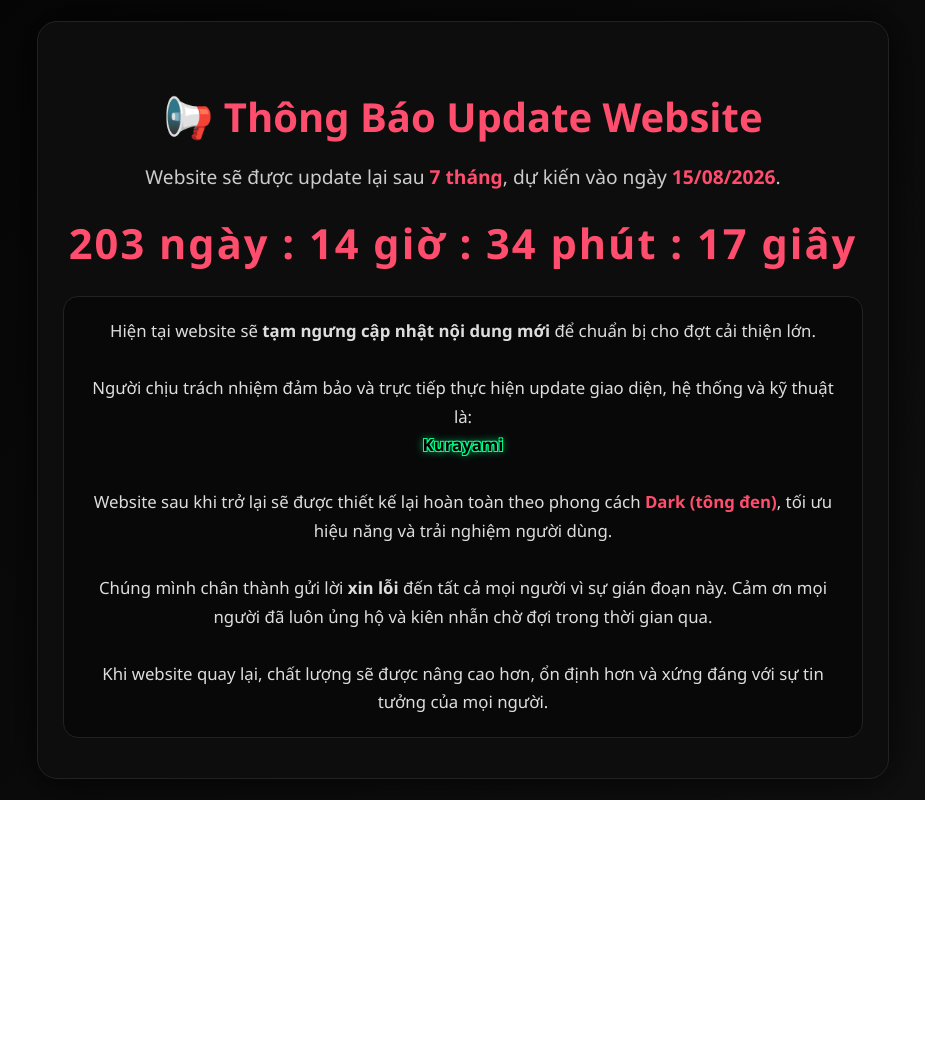
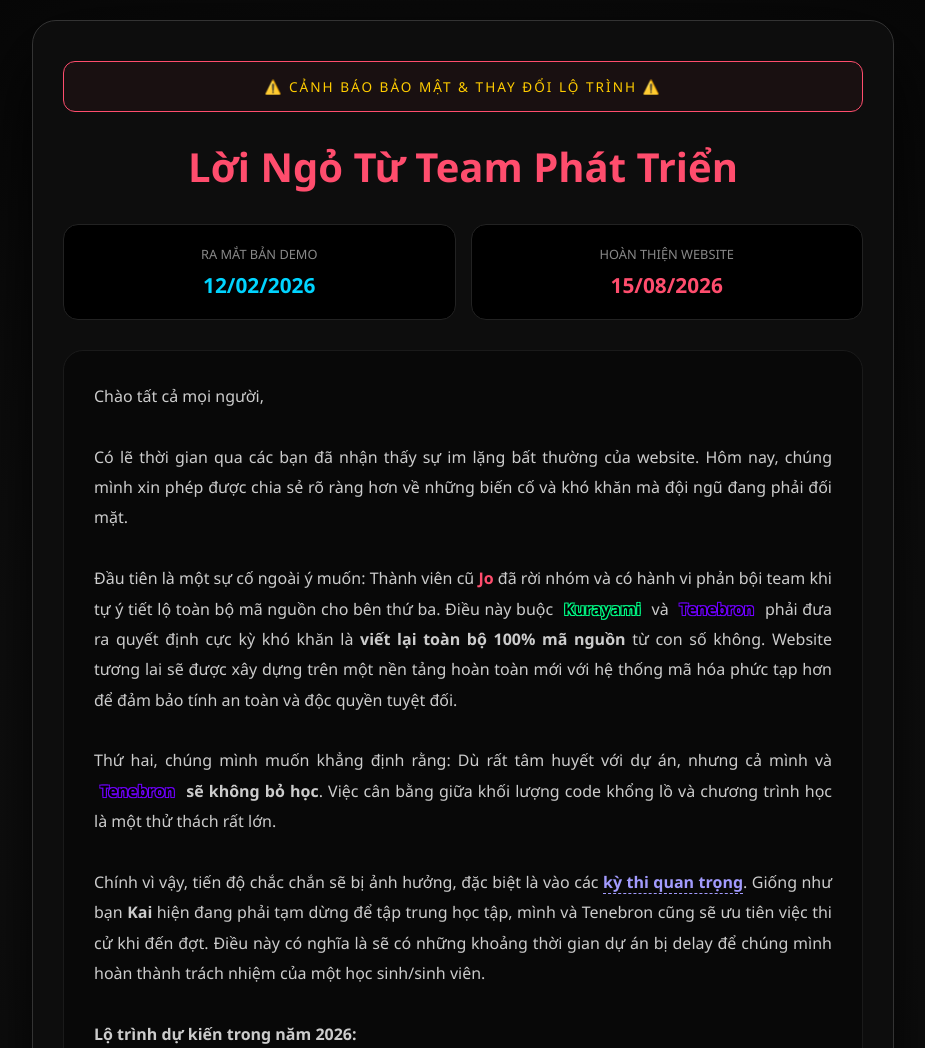
Before and after one commit to kurayamireal/Weblove, a plain HTML site: page index.html in a window 1280 px wide. Shown: the top 1048 px of the page, without its empty margins (177-1102 px from the left). Before the commit the page ends 800 px from the top, so only its background shows below. Drawn offline with Linux system fonts and the light colour scheme.

Commit message:
Update index.html 1.0

```diff
--- a/index.html
+++ b/index.html
@@ -3,133 +3,136 @@
 <head>
     <meta charset="UTF-8" />
     <meta name="viewport" content="width=device-width, initial-scale=1.0"/>
-  <title>Thông Báo Update Website</title>
+    <title>Thông Báo Tái Cấu Trúc - Update Website</title>
 
     <style>
+        :root {
+            --primary-color: #ff4d6d;
+            --bg-color: #050505;
+            --container-bg: #0d0d0d;
+            --text-color: #eee;
+            --warning-color: #ffcc00;
+            --demo-color: #00d4ff;
+            --study-color: #a29bfe;
+        }
+
         body {
-      margin: 0;
-      padding: 0;
+            margin: 0; padding: 0;
             font-family: 'Segoe UI', Tahoma, sans-serif;
-      background: linear-gradient(135deg, #050505, #111);
-      color: #eee;
+            background: radial-gradient(circle at center, #1a1a1a 0%, var(--bg-color) 100%);
+            color: var(--text-color);
             min-height: 100vh;
-      display: flex;
-      align-items: center;
-      justify-content: center;
+            display: flex; align-items: center; justify-content: center;
+            padding: 20px 0;
+        }
+
+        .container {
+            max-width: 800px; width: 92%;
+            padding: 40px 30px;
+            background: var(--container-bg);
+            border-radius: 24px;
+            border: 1px solid #333;
+            box-shadow: 0 30px 80px rgba(0,0,0,1);
+            animation: fadeIn 0.8s ease-out;
+        }
+
+        @keyframes fadeIn {
+            from { opacity: 0; transform: translateY(20px); }
+            to { opacity: 1; transform: translateY(0); }
+        }
+
+        .alert-box {
+            background: rgba(255, 77, 109, 0.05);
+            border: 1px solid var(--primary-color);
+            padding: 15px; border-radius: 12px;
+            margin-bottom: 25px;
+            font-size: 0.85em; color: var(--warning-color);
+            text-transform: uppercase; letter-spacing: 2px;
             text-align: center;
         }
 
-    .container {
-      max-width: 800px;
-      padding: 40px 25px;
-      background: #0d0d0d;
-      border-radius: 20px;
-      border: 1px solid #222;
-      box-shadow: 0 0 40px rgba(0,0,0,0.8);
+        h1 { color: var(--primary-color); text-align: center; margin-bottom: 30px; font-size: clamp(1.5em, 5vw, 2.5em); }
+
+        .timeline-container {
+            display: grid;
+            grid-template-columns: 1fr 1fr;
+            gap: 15px;
+            margin-bottom: 30px;
         }
 
-    h1 {
-      color: #ff4d6d;
-      font-size: 2.5em;
-      margin-bottom: 10px;
+        .time-card {
+            background: #000; border: 1px solid #222;
+            padding: 20px; border-radius: 15px; text-align: center;
         }
 
-    .subtitle {
-      font-size: 1.2em;
-      color: #ccc;
-      margin-bottom: 25px;
+        .time-label { display: block; font-size: 0.8em; color: #888; margin-bottom: 8px; text-transform: uppercase; }
+        .time-value { font-size: 1.3em; font-weight: bold; color: var(--demo-color); }
+        .time-value.final { color: var(--primary-color); }
+
+        .note {
+            font-size: 1rem; line-height: 1.9; color: #ccc;
+            padding: 30px; background: #080808;
+            border-radius: 20px; text-align: justify; border: 1px solid #1a1a1a;
         }
 
-    #countdown {
-      font-size: 2.6em;
-      font-weight: bold;
-      color: #ff4d6d;
-      margin: 25px 0;
-      letter-spacing: 2px;
-    }
+        .highlight { color: var(--primary-color); font-weight: bold; }
+        .name-tag { font-weight: 900; color: #000; padding: 2px 6px; border-radius: 4px; display: inline-block; line-height: 1.2; }
+        .kurayami { text-shadow: -1px -1px 0 #00ff88, 1px -1px 0 #00ff88, -1px 1px 0 #00ff88, 1px 1px 0 #00ff88; }
+        .tenebron { text-shadow: -1px -1px 0 #7000ff, 1px -1px 0 #7000ff, -1px 1px 0 #7000ff, 1px 1px 0 #7000ff; }
+        .study-tag { color: var(--study-color); font-weight: bold; border-bottom: 1px dashed var(--study-color); }
 
-    .note {
-      font-size: 1.05em;
-      line-height: 1.7;
-      color: #ddd;
-      margin-top: 25px;
-      padding: 20px;
-      background: #080808;
-      border-radius: 15px;
-      border: 1px solid #222;
-    }
+        ul { margin: 15px 0; padding-left: 20px; }
+        li { margin-bottom: 10px; }
 
-    .highlight {
-      color: #ff4d6d;
-      font-weight: bold;
-    }
+        .footer-text { font-size: 0.9em; color: #666; margin-top: 25px; font-style: italic; text-align: center; }
 
-    /* Chữ đen viền xanh cho Kurayami */
-    .signature {
-      color: #000;
-      font-weight: bold;
-      text-shadow:
-        -1px -1px 0 #00ff88,
-         1px -1px 0 #00ff88,
-        -1px  1px 0 #00ff88,
-         1px  1px 0 #00ff88,
-         0  0 8px #00ff88;
+        @media (max-width: 600px) {
+            .timeline-container { grid-template-columns: 1fr; }
+            .note { padding: 20px; text-align: left; }
         }
     </style>
 </head>
 <body>
 
 <div class="container">
-  <h1>📢 Thông Báo Update Website</h1>
+    <div class="alert-box">⚠️ CẢNH BÁO BẢO MẬT & THAY ĐỔI LỘ TRÌNH ⚠️</div>
+    <h1>Lời Ngỏ Từ Team Phát Triển</h1>
 
-  <p class="subtitle">
-    Website sẽ được update lại sau <strong class="highlight">7 tháng</strong>,
-    dự kiến vào ngày <strong class="highlight">15/08/2026</strong>.
-  </p>
-
-  <div id="countdown">Đang tính toán...</div>
-
-  <div class="note">
-    Hiện tại website sẽ <strong>tạm ngưng cập nhật nội dung mới</strong> để chuẩn bị cho đợt cải thiện lớn.<br><br>
-
-    Người chịu trách nhiệm đảm bảo và trực tiếp thực hiện update giao diện, hệ thống và kỹ thuật là:
-    <br><span class="signature">Kurayami</span><br><br>
-
-    Website sau khi trở lại sẽ được thiết kế lại hoàn toàn theo phong cách
-    <strong class="highlight">Dark (tông đen)</strong>, tối ưu hiệu năng và trải nghiệm người dùng.<br><br>
-
-    Chúng mình chân thành gửi lời <strong>xin lỗi</strong> đến tất cả mọi người vì sự gián đoạn này.
-    Cảm ơn mọi người đã luôn ủng hộ và kiên nhẫn chờ đợi trong thời gian qua.<br><br>
-
-    Khi website quay lại, chất lượng sẽ được nâng cao hơn, ổn định hơn và xứng đáng với sự tin tưởng của mọi người.
+    <div class="timeline-container">
+        <div class="time-card">
+            <span class="time-label">Ra mắt bản Demo</span>
+            <span class="time-value">12/02/2026</span>
+        </div>
+        <div class="time-card">
+            <span class="time-label">Hoàn thiện Website</span>
+            <span class="time-value final">15/08/2026</span>
         </div>
     </div>
 
-<script>
-// Mốc thời gian cố định: 15/08/2026 00:00:00 giờ Việt Nam
-const targetDate = new Date("2026-08-14T17:00:00Z").getTime();
+    <div class="note">
+        Chào tất cả mọi người, <br><br>
+        Có lẽ thời gian qua các bạn đã nhận thấy sự im lặng bất thường của website. Hôm nay, chúng mình xin phép được chia sẻ rõ ràng hơn về những biến cố và khó khăn mà đội ngũ đang phải đối mặt. <br><br>
 
-function updateCountdown() {
-  const now = Date.now();
-  const distance = targetDate - now;
+        Đầu tiên là một sự cố ngoài ý muốn: Thành viên cũ <strong class="highlight">Jo</strong> đã rời nhóm và có hành vi phản bội team khi tự ý tiết lộ toàn bộ mã nguồn cho bên thứ ba. Điều này buộc <span class="name-tag kurayami">Kurayami</span> và <span class="name-tag tenebron">Tenebron</span> phải đưa ra quyết định cực kỳ khó khăn là <strong>viết lại toàn bộ 100% mã nguồn</strong> từ con số không. Website tương lai sẽ được xây dựng trên một nền tảng hoàn toàn mới với hệ thống mã hóa phức tạp hơn để đảm bảo tính an toàn và độc quyền tuyệt đối. <br><br>
 
-  if (distance <= 0) {
-    document.getElementById("countdown").innerHTML = "ĐÃ ĐẾN THỜI ĐIỂM UPDATE 🎉";
-    return;
-  }
+        Thứ hai, chúng mình muốn khẳng định rằng: Dù rất tâm huyết với dự án, nhưng cả mình và <span class="name-tag tenebron">Tenebron</span> <strong>sẽ không bỏ học</strong>. Việc cân bằng giữa khối lượng code khổng lồ và chương trình học là một thử thách rất lớn. <br><br>
 
-  const days = Math.floor(distance / (1000 * 60 * 60 * 24));
-  const hours = Math.floor((distance / (1000 * 60 * 60)) % 24);
-  const minutes = Math.floor((distance / (1000 * 60)) % 60);
-  const seconds = Math.floor((distance / 1000) % 60);
+        Chính vì vậy, tiến độ chắc chắn sẽ bị ảnh hưởng, đặc biệt là vào các <span class="study-tag">kỳ thi quan trọng</span>. Giống như bạn <strong>Kai</strong> hiện đang phải tạm dừng để tập trung học tập, mình và Tenebron cũng sẽ ưu tiên việc thi cử khi đến đợt. Điều này có nghĩa là sẽ có những khoảng thời gian dự án bị delay để chúng mình hoàn thành trách nhiệm của một học sinh/sinh viên. <br><br>
 
-  document.getElementById("countdown").innerHTML =
-    `${days} ngày : ${hours.toString().padStart(2,'0')} giờ : ${minutes.toString().padStart(2,'0')} phút : ${seconds.toString().padStart(2,'0')} giây`;
-}
+        <strong>Lộ trình dự kiến trong năm 2026:</strong>
+        <ul>
+            <li><strong>Tháng 12/02/2026:</strong> Chúng mình sẽ cố gắng ra mắt bản <strong>Demo</strong> nhanh nhất để mọi người có cái nhìn đầu tiên về giao diện mới. Sau đó, bản Demo sẽ được đóng lại để tiếp tục nâng cấp.</li>
+            <li><strong>Tháng 02 - Tháng 08/2026:</strong> Giai đoạn tập trung mã hóa, sửa lỗi và hoàn thiện các tính năng cốt lõi (có thể bị chậm lại vào các kỳ thi).</li>
+            <li><strong>Tháng 15/08/2026:</strong> Chính thức trở lại với một diện mạo Dark Mode hoàn hảo và bảo mật nhất.</li>
+        </ul>
 
-setInterval(updateCountdown, 1000);
-updateCountdown();
-</script>
+        Vì nhân sự hiện tại chỉ còn đúng 2 người gánh vác, cộng thêm áp lực học hành thi cử, những tranh cãi nảy lửa giữa hai đứa mình đôi khi vẫn xảy ra để tìm ra giải pháp tốt nhất. Rất mong mọi người không trách, thấu hiểu và tiếp tục kiên nhẫn đồng hành cùng chúng mình. <br><br>
+
+        Cảm ơn sự ủng hộ vô giá của các bạn!
+
+        <div class="footer-text">"Mọi sự chờ đợi đều sẽ được đền đáp xứng đáng."</div>
+    </div>
+</div>
 
 </body>
 </html>
```
Lines whose indentation alone changed are shown as unchanged.
